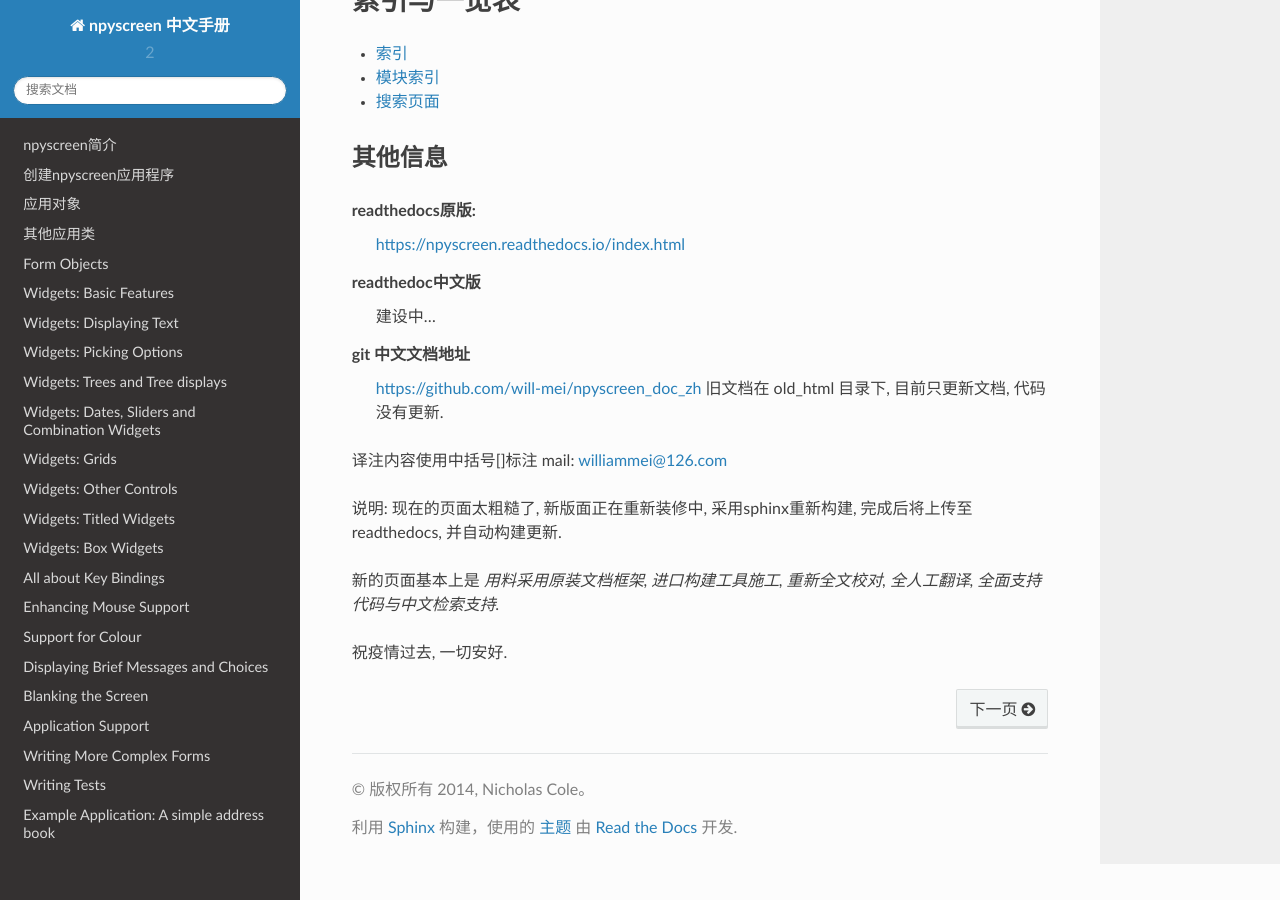
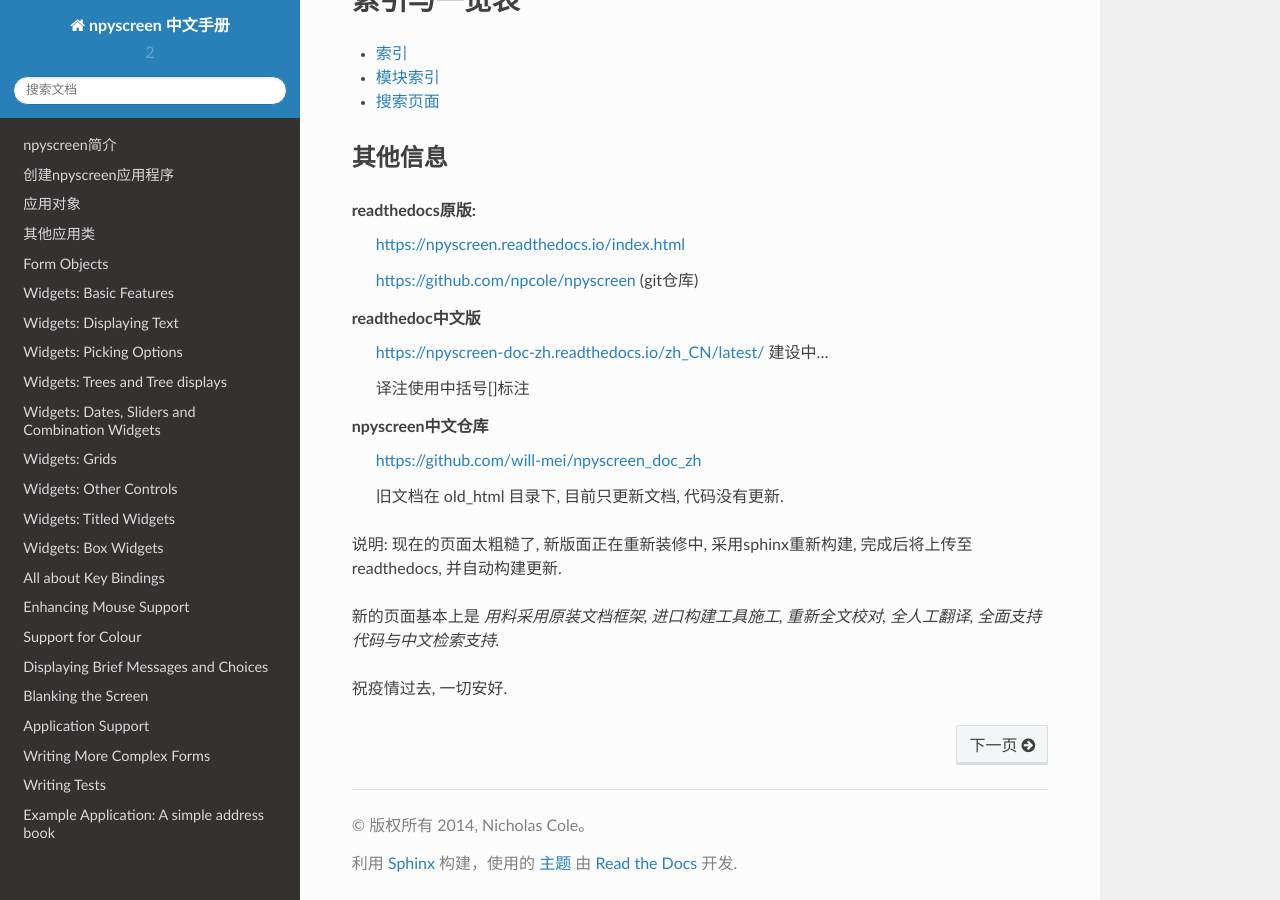
Before and after one commit to will-mei/npyscreen_doc_zh, a Sphinx documentation site: the page built from docs/source/index.rst, in a window 1280 px wide and 900 px high, scrolled down 2674 px. Built offline with Sphinx 7.4.7 and the Read the Docs theme 2.0.0, drawn with Linux system fonts in a browser that asks for light colours.

Commit message:
update origin repo link

```diff
--- a/docs/source/index.rst
+++ b/docs/source/index.rst
@@ -42,19 +42,23 @@
 其他信息
 ~~~~~~~~~
 
+
 readthedocs原版:
     https://npyscreen.readthedocs.io/index.html
 
+    https://github.com/npcole/npyscreen (git仓库)
+
 readthedoc中文版
-    建设中...
+    https://npyscreen-doc-zh.readthedocs.io/zh_CN/latest/ 建设中...
 
-git 中文文档地址
+    译注使用中括号[]标注
+
+npyscreen中文仓库
     https://github.com/will-mei/npyscreen_doc_zh
+
     旧文档在 old_html 目录下, 目前只更新文档, 代码没有更新.
 
 
-译注内容使用中括号[]标注
-mail: williammei@126.com
 
 
 说明: 现在的页面太粗糙了, 新版面正在重新装修中, 采用sphinx重新构建, 完成后将上传至readthedocs, 并自动构建更新.
```
